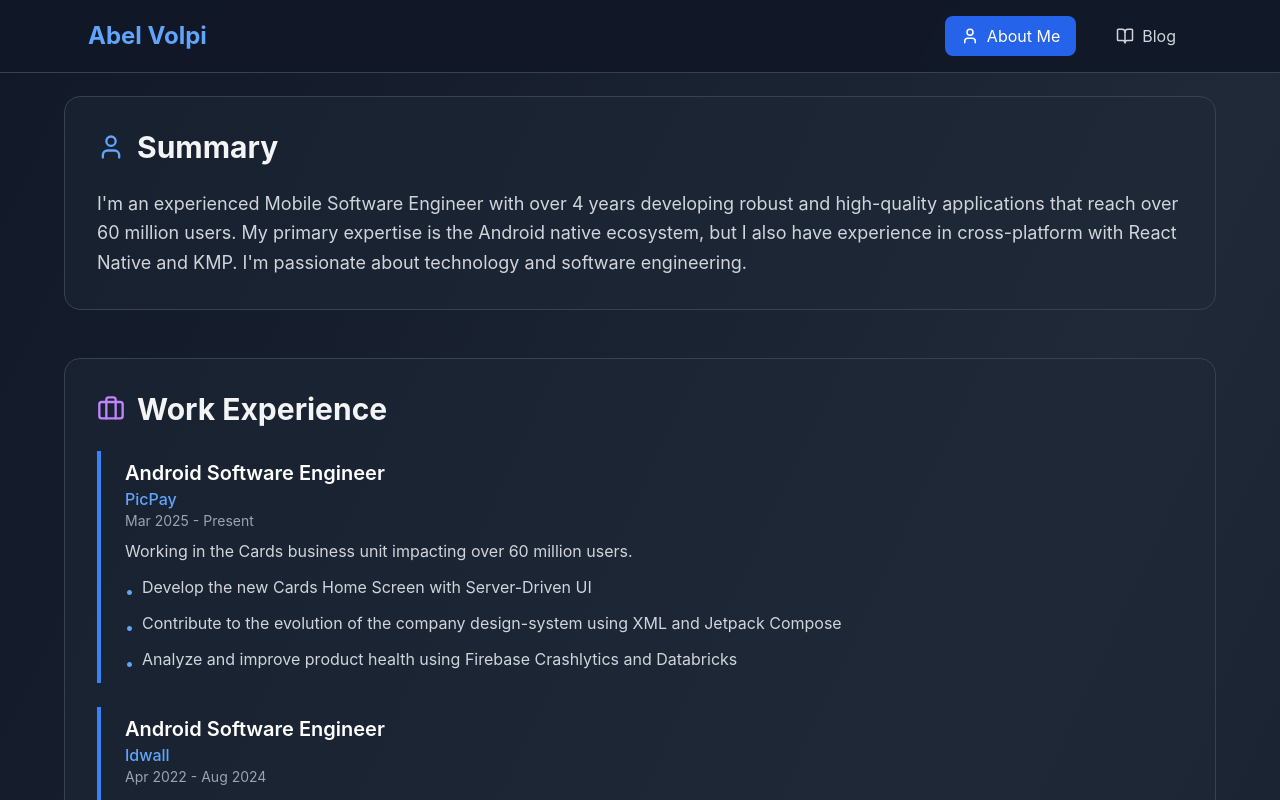
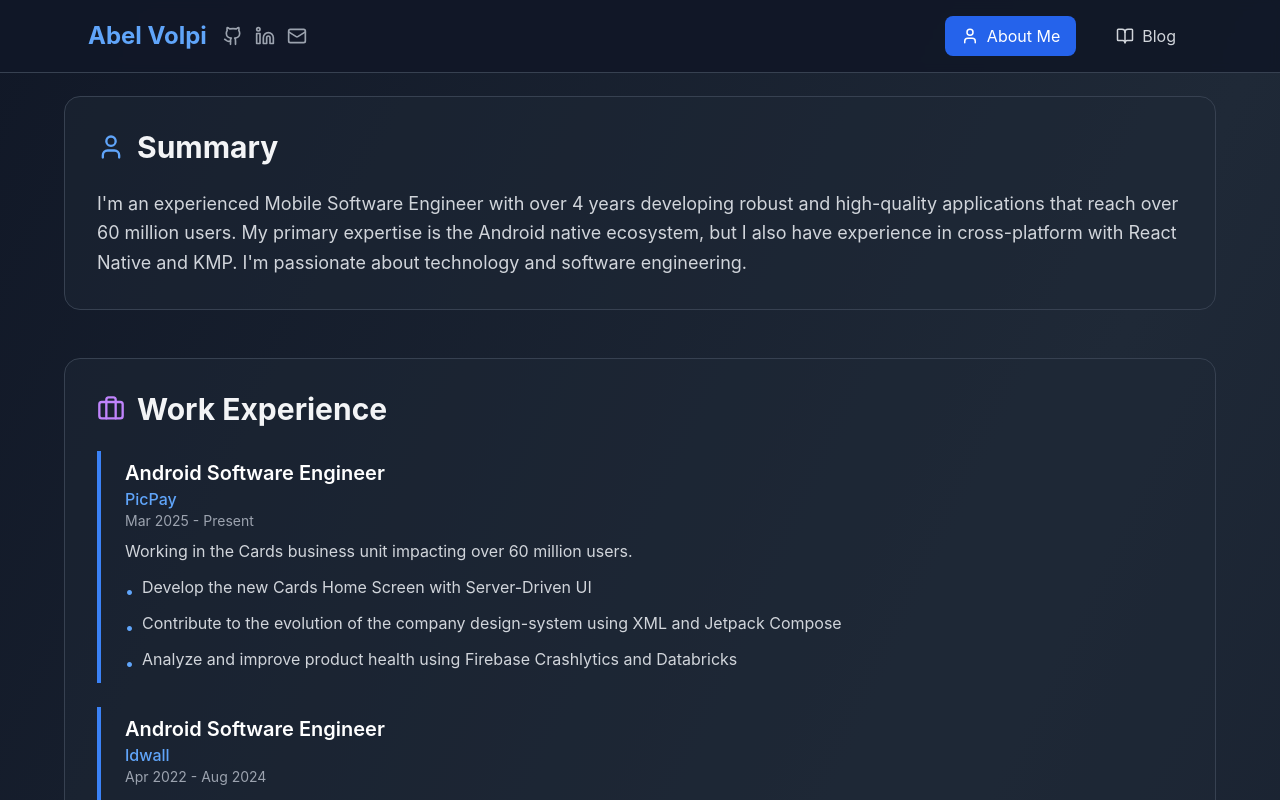
Before and after one commit to AbelVolpi/personal-portfolio, a React (Create React App) app: page / in a window 1280 px wide. Shown: the top 800 px of the page. Built offline with nearby package versions, Linux system fonts and the light colour scheme.

Commit message:
feat: add linkedin and github links

```diff
--- a/src/App.js
+++ b/src/App.js
@@ -1,5 +1,5 @@
 import React, { useState } from 'react';
-import { Briefcase, GraduationCap, Code, User, BookOpen, ExternalLink } from 'lucide-react';
+import { Briefcase, GraduationCap, Code, User, BookOpen, ExternalLink, Github, Linkedin, Mail } from 'lucide-react';
 
 const Portfolio = () => {
   const [activeSection, setActiveSection] = useState('about');
@@ -126,16 +126,43 @@ const Portfolio = () => {
       <nav className="fixed top-0 w-full bg-gray-900/95 backdrop-blur-sm border-b border-gray-700 z-50">
         <div className="max-w-6xl mx-auto px-6 py-4">
           <div className="flex justify-between items-center">
-            <h1 className={`text-2xl font-bold text-blue-400 transition-all duration-1000 ${
-              hasAnimated ? 'opacity-100 translate-y-0' : 'opacity-0 -translate-y-4'
+            <div className="flex items-center gap-4">
+              <h1 className={`text-2xl font-bold text-blue-400 transition-all duration-1000 ${hasAnimated ? 'opacity-100 translate-y-0' : 'opacity-0 -translate-y-4'
                 }`}>
                 Abel Volpi
               </h1>
+              <div className="flex gap-3">
+                <a
+                  href="https://github.com/AbelVolpi"
+                  target="_blank"
+                  rel="noopener noreferrer"
+                  className="text-gray-400 hover:text-blue-400 transition-colors"
+                  aria-label="GitHub"
+                >
+                  <Github size={20} />
+                </a>
+                <a
+                  href="https://linkedin.com/in/abelvolpi"
+                  target="_blank"
+                  rel="noopener noreferrer"
+                  className="text-gray-400 hover:text-blue-400 transition-colors"
+                  aria-label="LinkedIn"
+                >
+                  <Linkedin size={20} />
+                </a>
+                <a
+                  href="mailto:abelvolpi@gmail.com"
+                  className="text-gray-400 hover:text-blue-400 transition-colors"
+                  aria-label="Email"
+                >
+                  <Mail size={20} />
+                </a>
+              </div>
+            </div>
             <div className="flex gap-6">
               <button
                 onClick={() => setActiveSection('about')}
-                className={`flex items-center gap-2 px-4 py-2 rounded-lg transition-all ${
-                  activeSection === 'about'
+                className={`flex items-center gap-2 px-4 py-2 rounded-lg transition-all ${activeSection === 'about'
                     ? 'bg-blue-600 text-white'
                     : 'text-gray-300 hover:text-white hover:bg-gray-800'
                   }`}
@@ -145,8 +172,7 @@ const Portfolio = () => {
               </button>
               <button
                 onClick={() => setActiveSection('blog')}
-                className={`flex items-center gap-2 px-4 py-2 rounded-lg transition-all ${
-                  activeSection === 'blog'
+                className={`flex items-center gap-2 px-4 py-2 rounded-lg transition-all ${activeSection === 'blog'
                     ? 'bg-blue-600 text-white'
                     : 'text-gray-300 hover:text-white hover:bg-gray-800'
                   }`}
```
Lines whose indentation alone changed are shown as unchanged.
